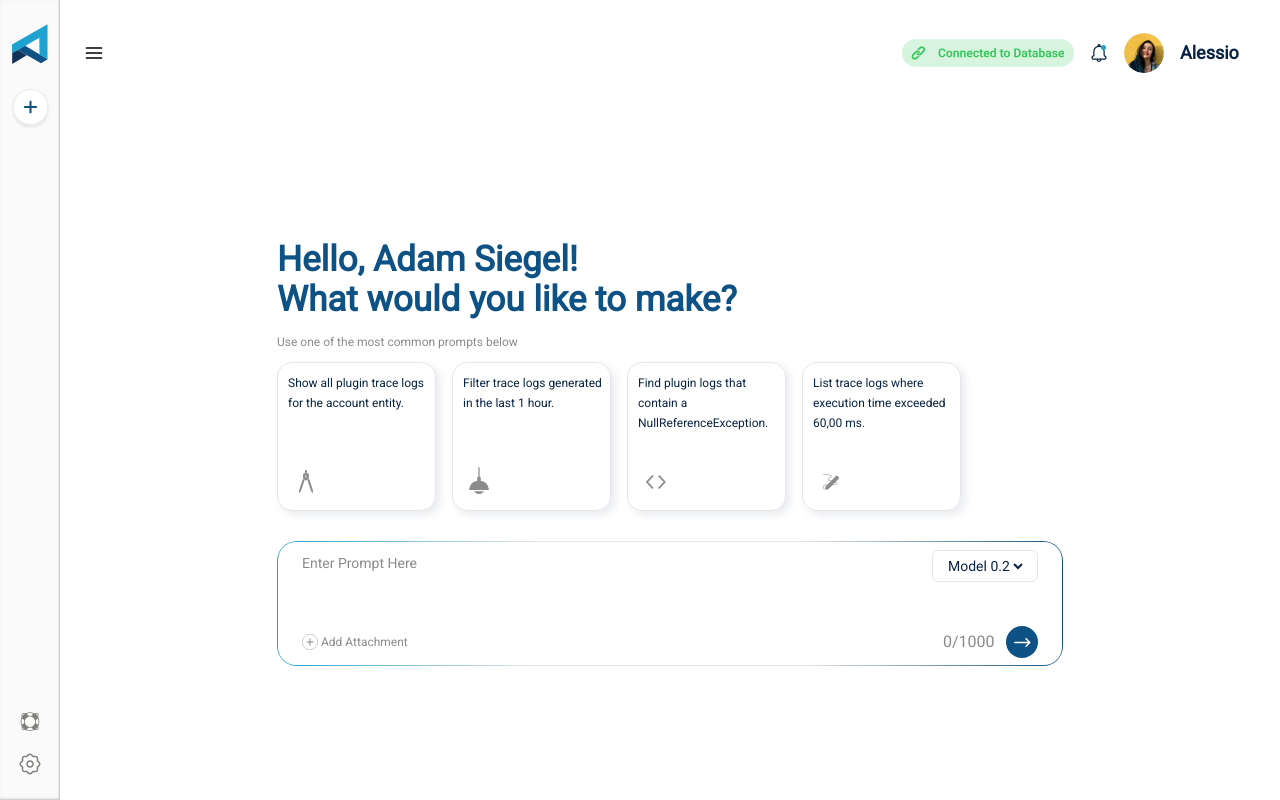
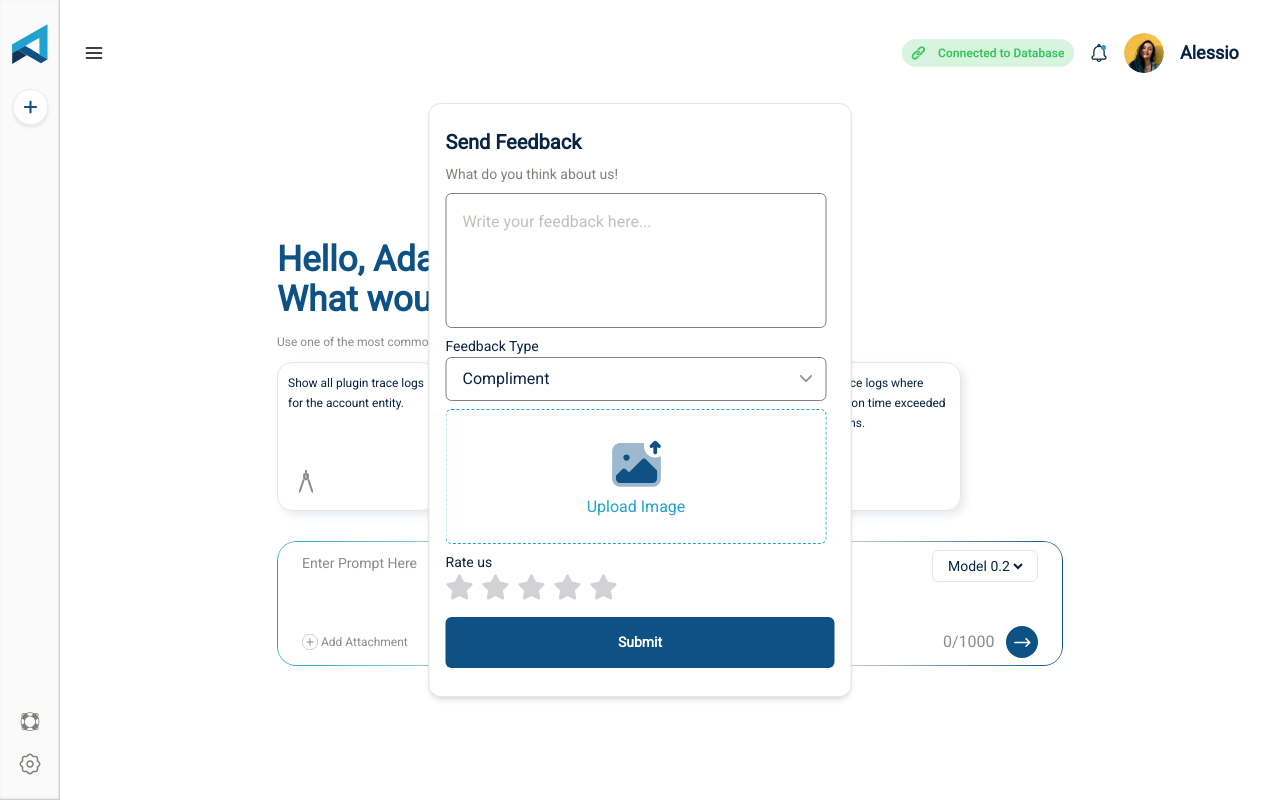
Before and after one commit to Harsh-Panghal/React_Project, a React (Vite) app in the folder PowerMakerAi/: page / in a window 1280 px wide. Built offline with nearby package versions, Linux system fonts and the light colour scheme.

Commit message:
Feedback popup-done

```diff
--- a/PowerMakerAi/package.json
+++ b/PowerMakerAi/package.json
@@ -13,6 +13,7 @@
     "@tailwindcss/vite": "^4.1.10",
     "react": "^19.1.0",
     "react-dom": "^19.1.0",
+    "react-icons": "^5.5.0",
     "react-router-dom": "^7.6.2",
     "tailwindcss": "^4.1.10"
   },
--- a/PowerMakerAi/src/pages/LandingPage.jsx
+++ b/PowerMakerAi/src/pages/LandingPage.jsx
@@ -6,6 +6,10 @@ import DeleteChatAccount from '../components/DeleteChatAccount.jsx';
 import InviteCard from '../components/InviteCard.jsx';
 import ProfileCard from '../components/ProfileCard.jsx';
 import '../App.css';
+import moreIcon from '../assets/more-icon.svg';
+import uploadIcon from '../assets/upload-icon.svg';
+import { useEffect } from 'react';
+import { FaStar } from "react-icons/fa";
 
 function LandingPage() {
   const [isSidebar2Visible, setIsSidebar2Visible] = useState(false);
@@ -17,6 +21,27 @@ function LandingPage() {
   const handleToggleProfileCard = () => setIsProfileCardVisible(prev => !prev);
   const handleToggleInviteCard = () => setIsInviteCardVisible(prev => !prev);
   const handleToggleDeleteChatAccount = () => setIsDeleteChatAccountVisible(prev => !prev);
+
+  const [preview, setPreview] = useState(null);
+   const [selectedStar, setSelectedStar] = useState(0);   // Stores selected rating
+  const [hoveredStar, setHoveredStar] = useState(null);  // Stores hover state
+
+  const handleFileChange = (e) => {
+    const file = e.target.files[0];
+    if (file && file.type.startsWith("image/")) {
+      const imageURL = URL.createObjectURL(file);
+      setPreview(imageURL);
+    }
+  };
+
+  // Clean up old URL when preview changes or component unmounts
+  useEffect(() => {
+    return () => {
+      if (preview) {
+        URL.revokeObjectURL(preview);
+      }
+    };
+  }, [preview]);
 
   return (
     <>
@@ -59,6 +84,74 @@ function LandingPage() {
       )}
 
       {isInviteCardVisible && <InviteCard onToggleInviteCard={handleToggleInviteCard} />}
+      <div className="feedback-card max-w-[423px] w-[423px] min-h-[594px] bg-[#FFFFFF] rounded-xl absolute top-[50%] left-[50%] translate-x-[-50%] translate-y-[-50%] border-[1px] border-[#E6E6E6] shadow-md !px-4 !py-6 flex flex-col  gap-2">
+        <h2 className="text-xl font-[700] text-[#082343] tracking-[-4%]">Send Feedback</h2>
+        <p className="text-[#81817C] text-[14px] font-[400]">What do you think about us!</p>
+        <textarea
+          name="feedback"
+          id="feedback-area"
+          placeholder="Write your feedback here..."
+          className="border-[1px] border-[#81817C] border-solid outline-none focus:!border-[#81817C] focus:!border-[1px] focus:!border-solid rounded-md max-w-[381px] min-h-[135px] text-[#81817C] text-[16px] font-[400] resize-none !px-4 !py-4"
+        />
+
+        <div className=" relative feedback-type max-w-[381px]  flex flex-col">
+          <span className="text-[14px] font-[400] text-[#082343]">Feedback Type</span>
+          <select name="feedback-type" id="feedback-type " className=" appearance-none text-[#082343] border-[1px] border-[#81817C] focus:outline-none rounded-[6px] min-h-[44px] !px-4 cursor-pointer">
+            <option value="bug">Bug</option>
+            <option value="feature">Feature</option>
+            <option value="compliment" selected>Compliment</option>
+            <option value="other">Other</option>
+          </select>
+          <img src={moreIcon} alt="dropdown-icon" className=" w-[17px] absolute right-3 top-[65%] transform -translate-y-1/2 text-gray-600 text-lg  cursor-pointer" />
+        </div>
+        <div className="feedback-img-area max-w-[381px] min-h-[135px]  border-[1px] border-[#1FA2D0] border-dashed rounded-[6px] flex items-center justify-center flex-col relative p-4">
+          {/* Hidden File Input */}
+          <input
+            type="file"
+            name="feedback-img"
+            id="feedback-img"
+            accept="image/*"
+            className="hidden"
+            onChange={handleFileChange}
+          />
+
+          {/* Label triggers input whether or not preview exists */}
+          <label htmlFor="feedback-img" className="flex flex-col items-center justify-center cursor-pointer">
+            {preview ? (
+              <img
+                src={preview}
+                alt="Uploaded Preview"
+                className="max-h-[100px] object-contain rounded-md mb-2 hover:opacity-80 transition"
+              />
+            ) : (
+              <>
+                <img src={uploadIcon} alt="upload-icon" className="mb-2" />
+                <span className="text-[#1FA2D0] text-[16px] font-[400]">Upload Image</span>
+              </>
+            )}
+            {preview && (
+              <span className="text-[#1FA2D0] text-[14px] font-[400] underline">Change Image</span>
+            )}
+          </label>
+        </div>
+
+        <div className="rate-area flex flex-col">
+          <span className="text-[14px] font-[400] text-[#082343]">Rate us</span>
+          <div className="flex gap-2">
+            {[1, 2, 3, 4, 5].map((star) => (
+              <FaStar
+                key={star}
+                className={`cursor-pointer transition-colors duration-200 text-[28px] ${(hoveredStar ?? selectedStar) >= star ? "text-[#FFC107]" : "text-[#D1D1D6]"
+                  }`}
+                onClick={() => setSelectedStar(star)}
+                onMouseEnter={() => setHoveredStar(star)}
+                onMouseLeave={() => setHoveredStar(null)}
+              />
+            ))}
+          </div>
+        </div>
+        <button className="bg-[#0E5185] !px-[130px] !py-[15px] rounded-md text-[#FFFFFF] text-[14px] font-[700] !mt-2 cursor-pointer hover:scale-[1.01] transition-all ">Submit</button>
+      </div>
     </>
   );
 }
```
Also changed, not shown: PowerMakerAi/src/assets/upload-icon.svg (added), 1 other file (tests, documents, lock files or other folders).
